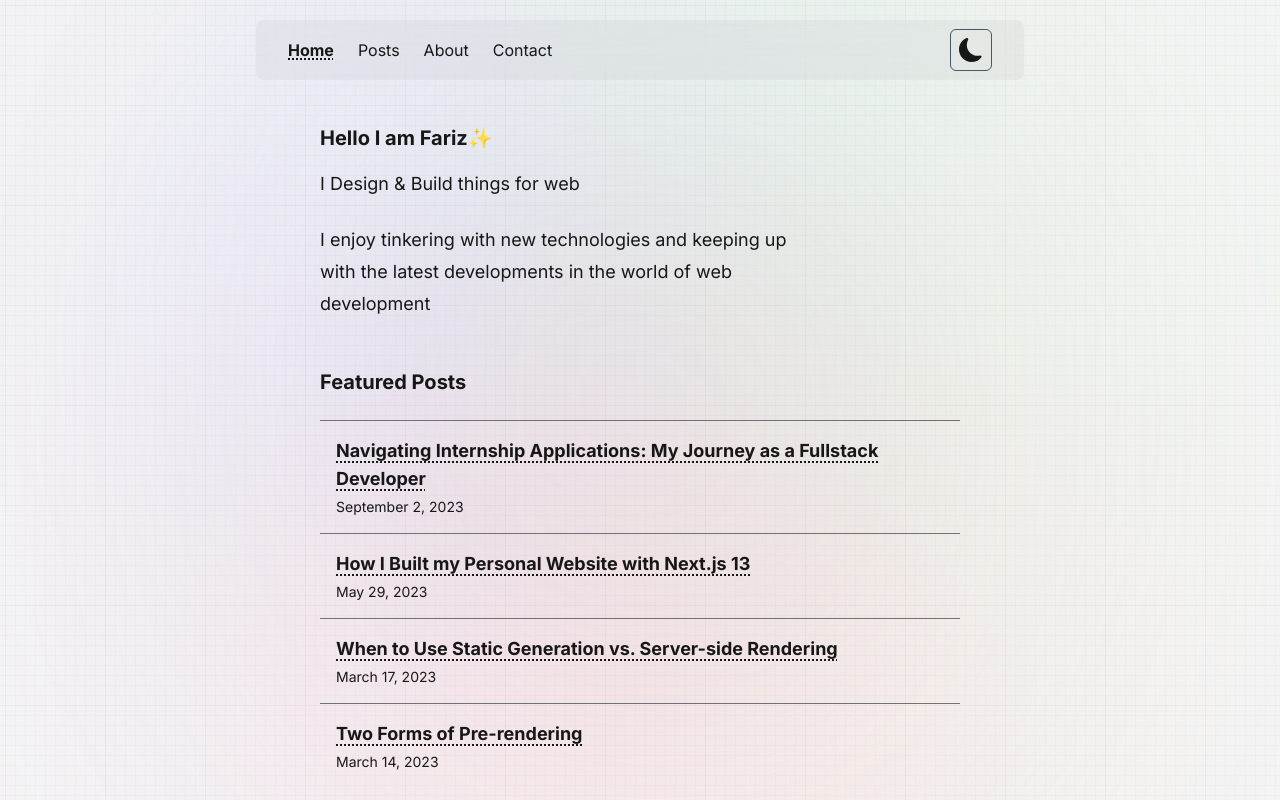
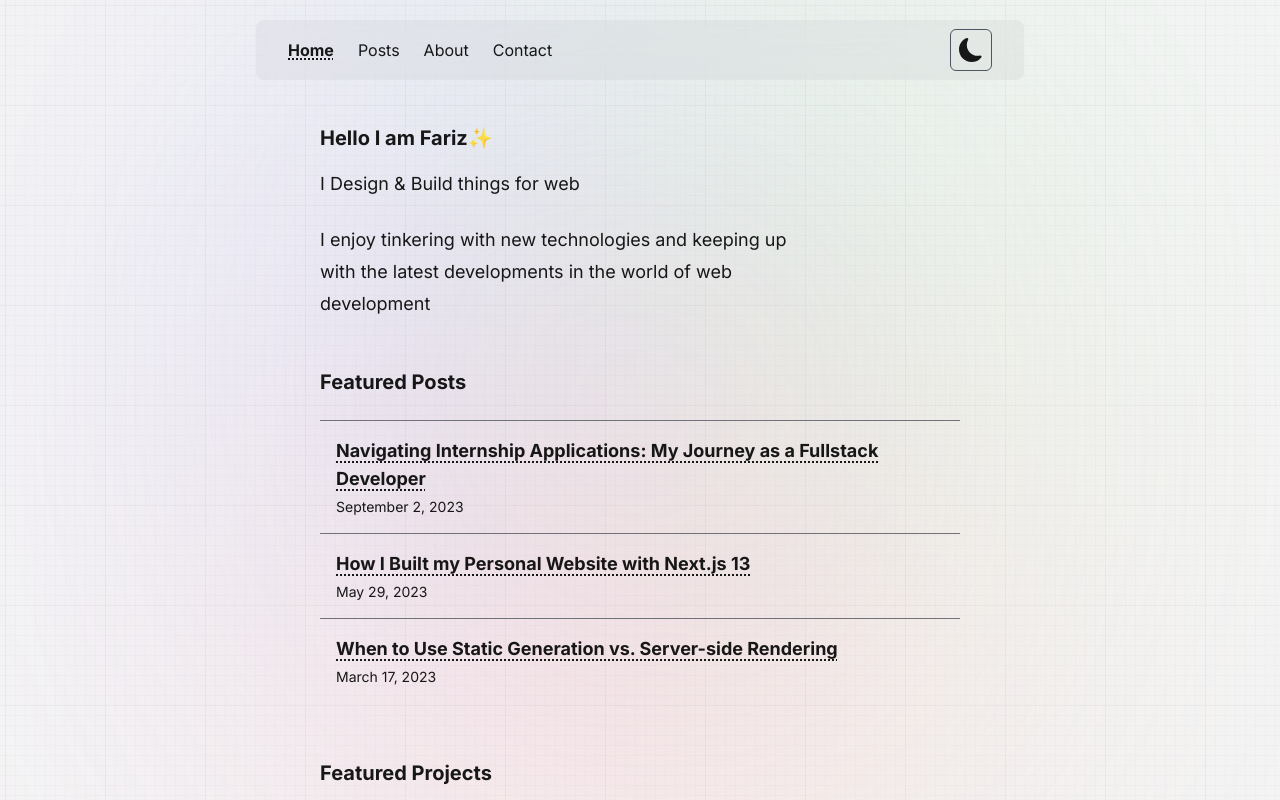
Before and after one commit to farendivaz/farendivaz.site, a Next.js app: page / in a window 1280 px wide. Shown: the top 800 px of the page. Built offline with nearby package versions, Linux system fonts and the light colour scheme.

Commit message:
Feat: add new slice post in Home

```diff
--- a/app/components/Posts.tsx
+++ b/app/components/Posts.tsx
@@ -1,8 +1,15 @@
 import { getSortedPostsData } from "@/lib/posts";
 import ListItem from "./ListItem";
 
-export default function Posts() {
-  const posts = getSortedPostsData();
+interface PostsProps {
+  numPosts: number;
+}
+
+export default function Posts({ numPosts }: PostsProps) {
+  const allPosts = getSortedPostsData();
+
+  // If numPosts is -1, render all posts; otherwise, slice the array
+  const posts = numPosts === -1 ? allPosts : allPosts.slice(0, numPosts);
 
   return (
     <section className="mt-6 mx-auto w-full ">
--- a/app/page.tsx
+++ b/app/page.tsx
@@ -18,7 +18,7 @@ export default function Home() {
       <h2 className="text-lg md:text-xl mt-12 dark:text-white/90 font-semibold ">
         Featured Posts
       </h2>
-      <Posts />
+      <Posts numPosts={3} />
       <Projects />
       <Footer />
     </main>
--- a/app/posts/page.tsx
+++ b/app/posts/page.tsx
@@ -10,7 +10,7 @@ export default function PostsPage() {
         upcoming projects. I always appreciate feedback or suggestions for
         future blog posts.
       </p>
-      <Posts />
+      <Posts numPosts={-1} />
     </main>
   );
 }
--- a/next.config.js
+++ b/next.config.js
@@ -3,6 +3,6 @@ const nextConfig = {
   experimental: {
     appDir: true,
   },
-}
+};
 
-module.exports = nextConfig
+module.exports = nextConfig;
```
Also changed, not shown: 1 other file (tests, documents, lock files or other folders).
